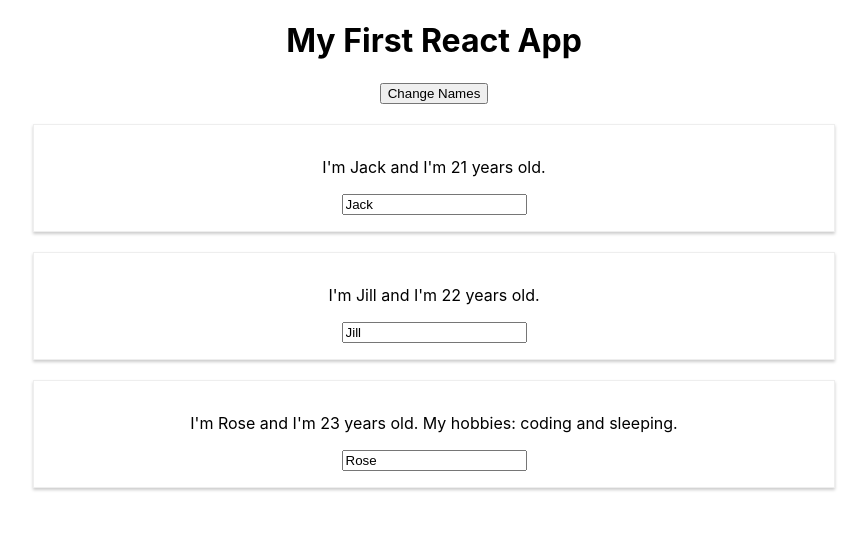
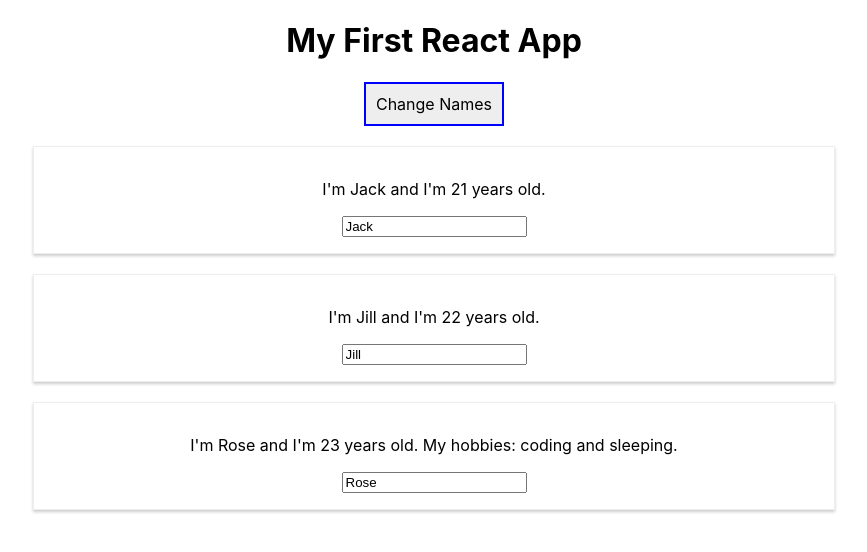
Before and after one commit to lcskode/r16cg-03-base-features-syntax, a React (Create React App) app: page / in a window 1280 px wide. Shown: the top 552 px of the page, without its empty margins (206-1073 px from the left). Built offline with nearby package versions, Linux system fonts and the light colour scheme.

Commit message:
Declared style variable to be used as inline stylr for Change Names button.

```diff
--- a/src/App.js
+++ b/src/App.js
@@ -38,11 +38,24 @@ class App extends Component {
   }
 
   render() {
+    const style = {
+      backgroundColor: '#eee',
+      font: 'inherit',
+      border: '2px solid blue',
+      padding: '10px',
+      cursor: 'pointer'
+    }
+
     return (
       <div className="App">
         <h1>My First React App</h1>
          {/* Added onClick event for buttons and pass value by using bind */}
-        <button onClick={this.changeNamesHandler.bind(this, 'JACK JACK')}>Change Names</button>
+        <button
+          style={style}
+          onClick={this.changeNamesHandler.bind(this, 'JACK JACK')}
+        >
+          Change Names
+        </button>
         {/* Accessing state values */}
         <Person
           name={this.state.persons[0].name}
```
